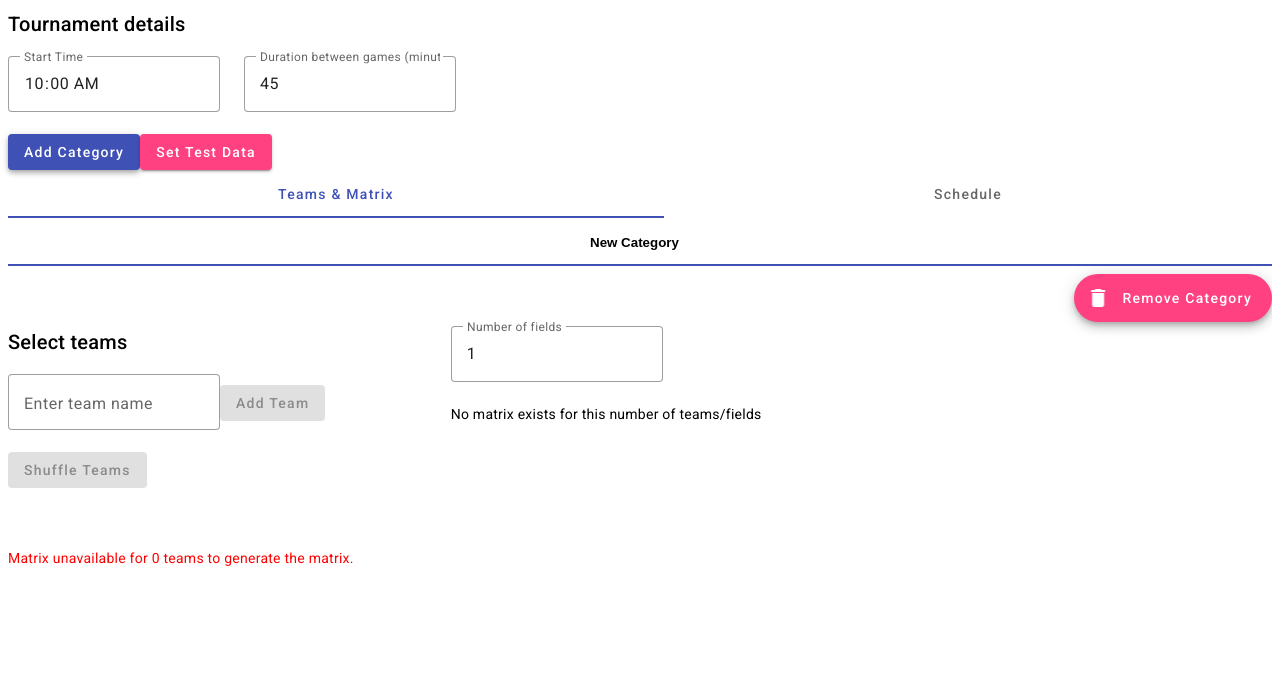
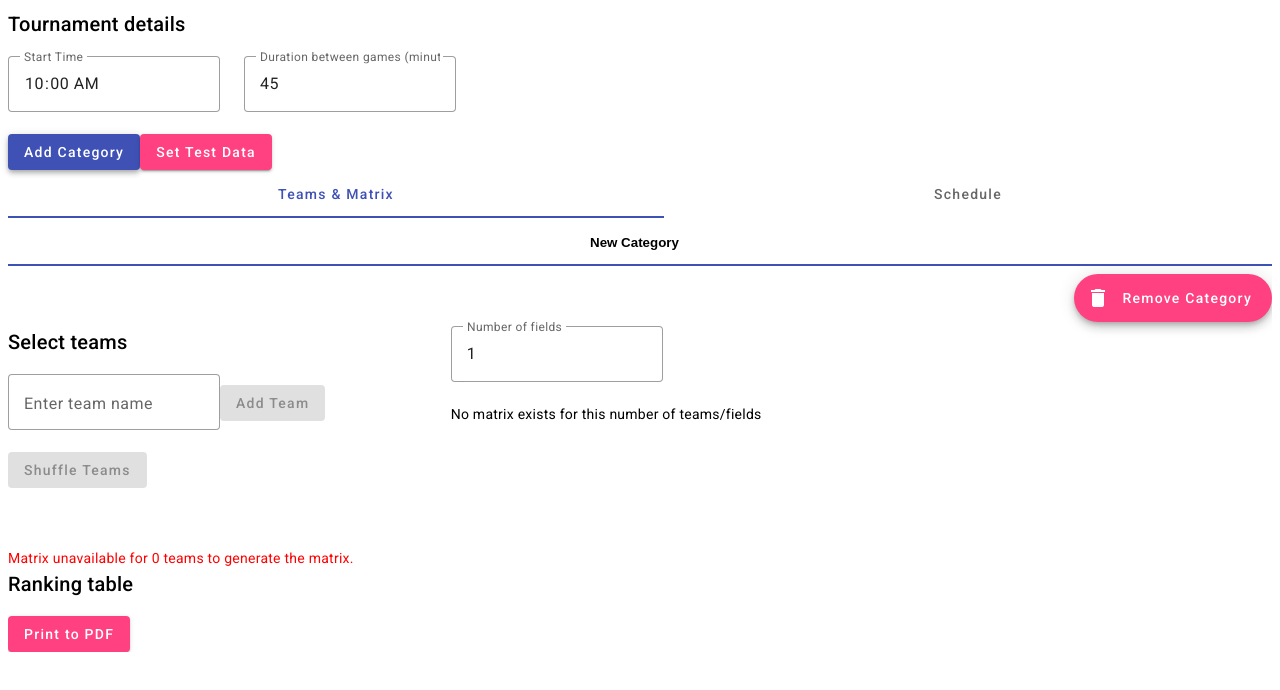
Before and after one commit to alexeil/kb-matrixes, an Angular app: page / in a window 1280 px wide. Both pictures are taken after a click on the button "Add Category". Shown: the top 690 px of the page. Built offline with nearby package versions, Linux system fonts and the light colour scheme.

Commit message:
Add print for ranking table

```diff
--- a/package.json
+++ b/package.json
@@ -23,6 +23,8 @@
     "@angular/platform-server": "^17.3.0",
     "@angular/router": "^17.3.0",
     "express": "^4.18.2",
+    "html2canvas": "^1.4.1",
+    "jspdf": "^3.0.1",
     "rxjs": "~7.8.0",
     "tslib": "^2.3.0",
     "zone.js": "~0.14.3"
--- a/src/app/components/ranking/ranking.component.html
+++ b/src/app/components/ranking/ranking.component.html
@@ -1,7 +1,8 @@
-<div *ngIf="teams.length > 0">
 <h2>Ranking table</h2>
 
-  <div class="ranking-grid">
+<button mat-raised-button color="accent" (click)="printRanking()">Print to PDF</button>
+
+<div class="ranking-grid" #rankingTable *ngIf="teams.length > 0">
   <div class="grid-header" style="grid-column: 1; grid-row: 1 / span 3;">#</div>
   <div class="grid-header" style="grid-column: 2; grid-row: 1 / span 3;">{{ tableHeaders.team }}</div>
   <div class="grid-header" style="grid-column: 3 / span 9; grid-row: 1;">{{ tableHeaders.matches }}</div>
@@ -16,7 +17,8 @@
 
   <ng-container *ngFor="let match of [1, 2, 3]; let m = index">
     <div class="grid-header" [style.grid-column]="3 + (m * 3)" [style.grid-row]="3">{{ tableHeaders.sets }}</div>
-      <div class="grid-header" [style.grid-column]="4 + (m * 3)" [style.grid-row]="3">{{ tableHeaders.fairplay }}</div>
+    <div class="grid-header" [style.grid-column]="4 + (m * 3)" [style.grid-row]="3">{{ tableHeaders.fairplay }}
+    </div>
     <div class="grid-header" [style.grid-column]="5 + (m * 3)" [style.grid-row]="3">{{ tableHeaders.total }}</div>
   </ng-container>
 
@@ -32,4 +34,3 @@
     <div class="grid-cell" [style.grid-column]="13" [style.grid-row]="i + 4"></div>
   </ng-container>
 </div>
-</div>
--- a/src/app/components/ranking/ranking.component.sass
+++ b/src/app/components/ranking/ranking.component.sass
@@ -1,7 +1,7 @@
 .ranking-grid
     display: grid
-    grid-template-columns: repeat(13, 1fr) /* 13 columns */
     grid-template-columns: 50px 150px 70px 70px 70px 70px 70px 70px 70px 70px 70px 100px 100px
+    max-width: 1060px // or the sum of your columns
 
 .grid-header
     font-weight: bold
--- a/src/app/components/ranking/ranking.component.ts
+++ b/src/app/components/ranking/ranking.component.ts
@@ -1,7 +1,8 @@
-import { Component, Input, OnInit, OnDestroy } from '@angular/core';
+import { Component, Input, OnInit, OnDestroy, ViewChild, ElementRef } from '@angular/core';
 import { CategoryStateService } from '../../services/category-state.service';
 import { Subscription } from 'rxjs';
-
+import jsPDF from 'jspdf';
+import html2canvas from 'html2canvas';
 @Component({
   selector: 'app-ranking',
   templateUrl: './ranking.component.html',
@@ -10,6 +11,8 @@ import { Subscription } from 'rxjs';
 export class RankingComponent implements OnInit, OnDestroy {
   @Input() lang: string = 'en';
   @Input() catIndex!: number;
+
+  @ViewChild('rankingTable') rankingTable!: ElementRef;
 
   teams: string[] = [];
   private sub!: Subscription;
@@ -50,4 +53,35 @@ export class RankingComponent implements OnInit, OnDestroy {
   ngOnDestroy() {
     this.sub?.unsubscribe();
   }
+
+  printRanking() {
+    const element = this.rankingTable.nativeElement;
+    html2canvas(element).then(canvas => {
+      const imgData = canvas.toDataURL('image/png');
+      const pdf = new jsPDF({
+        orientation: 'landscape',
+        unit: 'pt',
+        format: 'a4'
+      });
+      const pdfWidth = pdf.internal.pageSize.getWidth();
+      const pdfHeight = pdf.internal.pageSize.getHeight();
+
+      // Use canvas width/height in pixels, convert to points (1pt = 1.333px at 96dpi)
+      const pxToPt = 72 / 96;
+      const canvasWidthPt = canvas.width * pxToPt;
+      const canvasHeightPt = canvas.height * pxToPt;
+
+      // Scale to fit within 90% of PDF width
+      const maxImgWidth = pdfWidth * 0.9;
+      const imgWidth = Math.min(maxImgWidth, canvasWidthPt);
+      const imgHeight = (canvasHeightPt * imgWidth) / canvasWidthPt;
+
+      // Center the image
+      const x = (pdfWidth - imgWidth) / 2;
+      const y = (pdfHeight - imgHeight) / 2;
+
+      pdf.addImage(imgData, 'PNG', x, y, imgWidth, imgHeight);
+      pdf.save('ranking.pdf');
+    });
+  }
 }
```
Also changed, not shown: 1 other file (tests, documents, lock files or other folders). Lines whose indentation alone changed are shown as unchanged.
